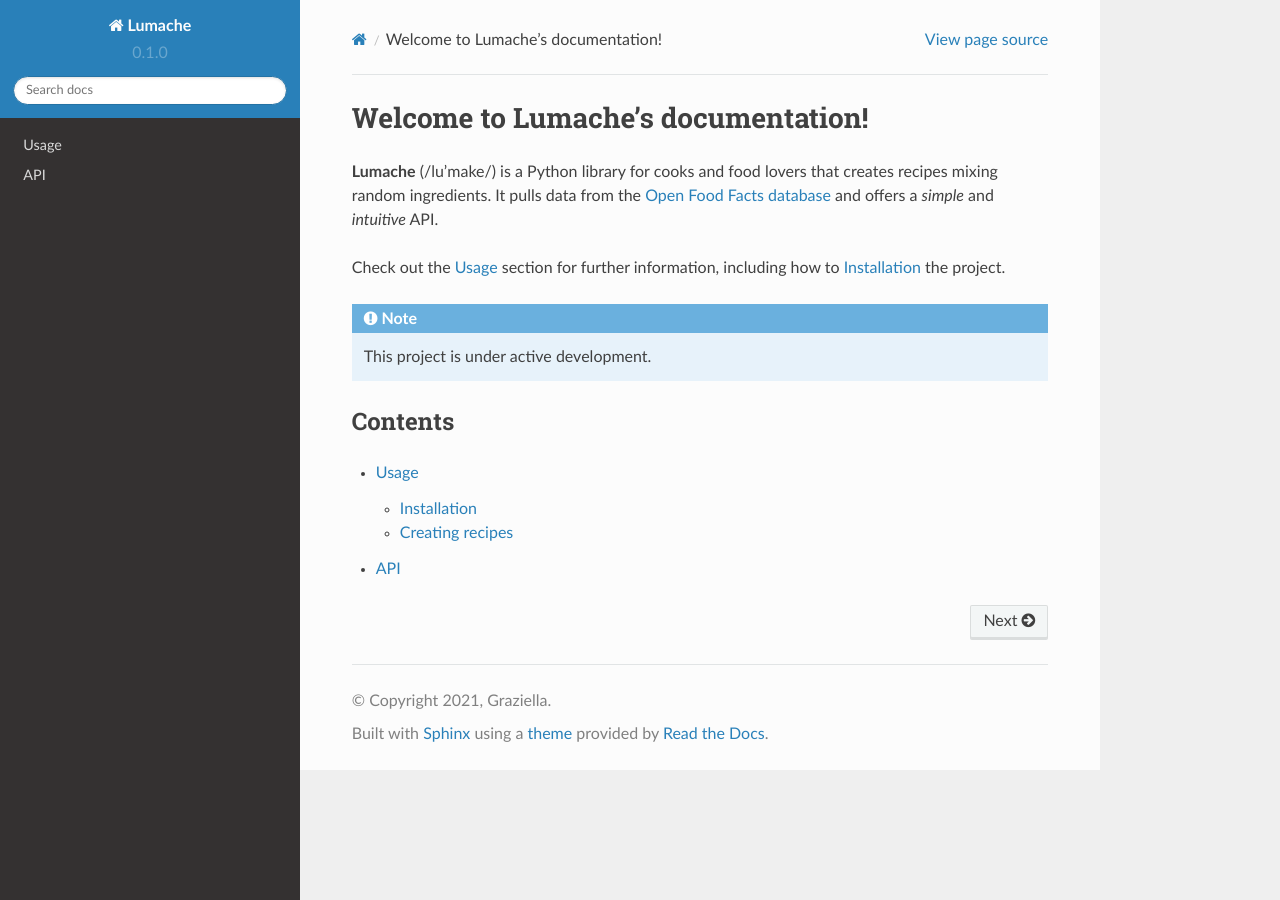
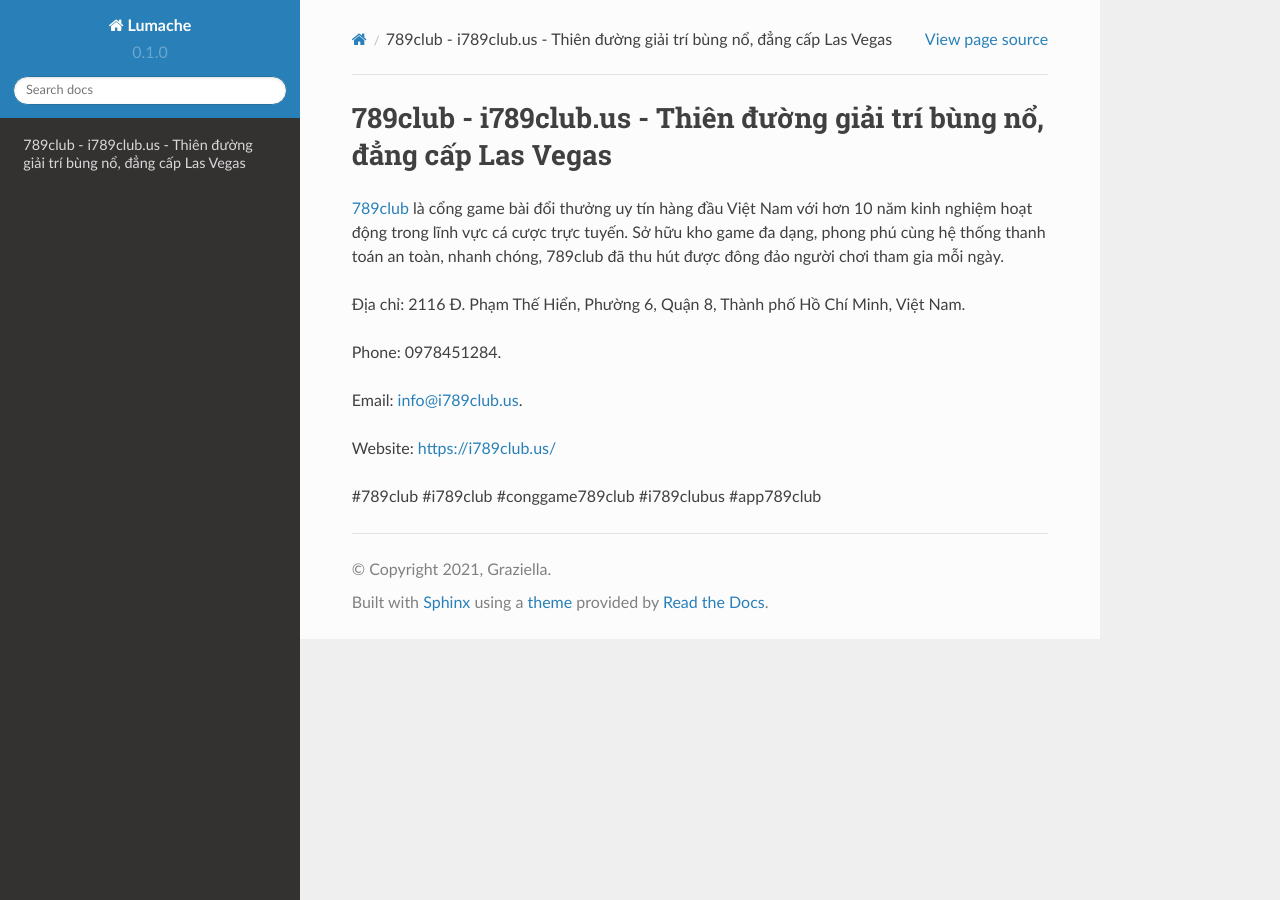
Before and after one commit to phamduyhong/i789clubus, a Sphinx documentation site: the page built from docs/source/index.rst, in a window 1280 px wide. Built offline with Sphinx 7.4.7 and the Read the Docs theme 2.0.0, drawn with Linux system fonts in a browser that asks for light colours.

Commit message:
Update index.rst

```diff
--- a/docs/source/index.rst
+++ b/docs/source/index.rst
@@ -1,22 +1,14 @@
-Welcome to Lumache's documentation!
+789club - i789club.us - Thiên đường giải trí bùng nổ, đẳng cấp Las Vegas
 ===================================
 
-**Lumache** (/lu'make/) is a Python library for cooks and food lovers
-that creates recipes mixing random ingredients.
-It pulls data from the `Open Food Facts database <https://world.openfoodfacts.org/>`_
-and offers a *simple* and *intuitive* API.
+`789club <https://i789club.us/>`_ là cổng game bài đổi thưởng uy tín hàng đầu Việt Nam với hơn 10 năm kinh nghiệm hoạt động trong lĩnh vực cá cược trực tuyến. Sở hữu kho game đa dạng, phong phú cùng hệ thống thanh toán an toàn, nhanh chóng, 789club đã thu hút được đông đảo người chơi tham gia mỗi ngày.
 
-Check out the :doc:`usage` section for further information, including
-how to :ref:`installation` the project.
+Địa chỉ: 2116 Đ. Phạm Thế Hiển, Phường 6, Quận 8, Thành phố Hồ Chí Minh, Việt Nam.
 
-.. note::
+Phone: 0978451284.
 
-   This project is under active development.
+Email: info@i789club.us.
 
-Contents
---------
+Website: https://i789club.us/
 
-.. toctree::
-
-   usage
-   api
+#789club #i789club #conggame789club #i789clubus #app789club
```
